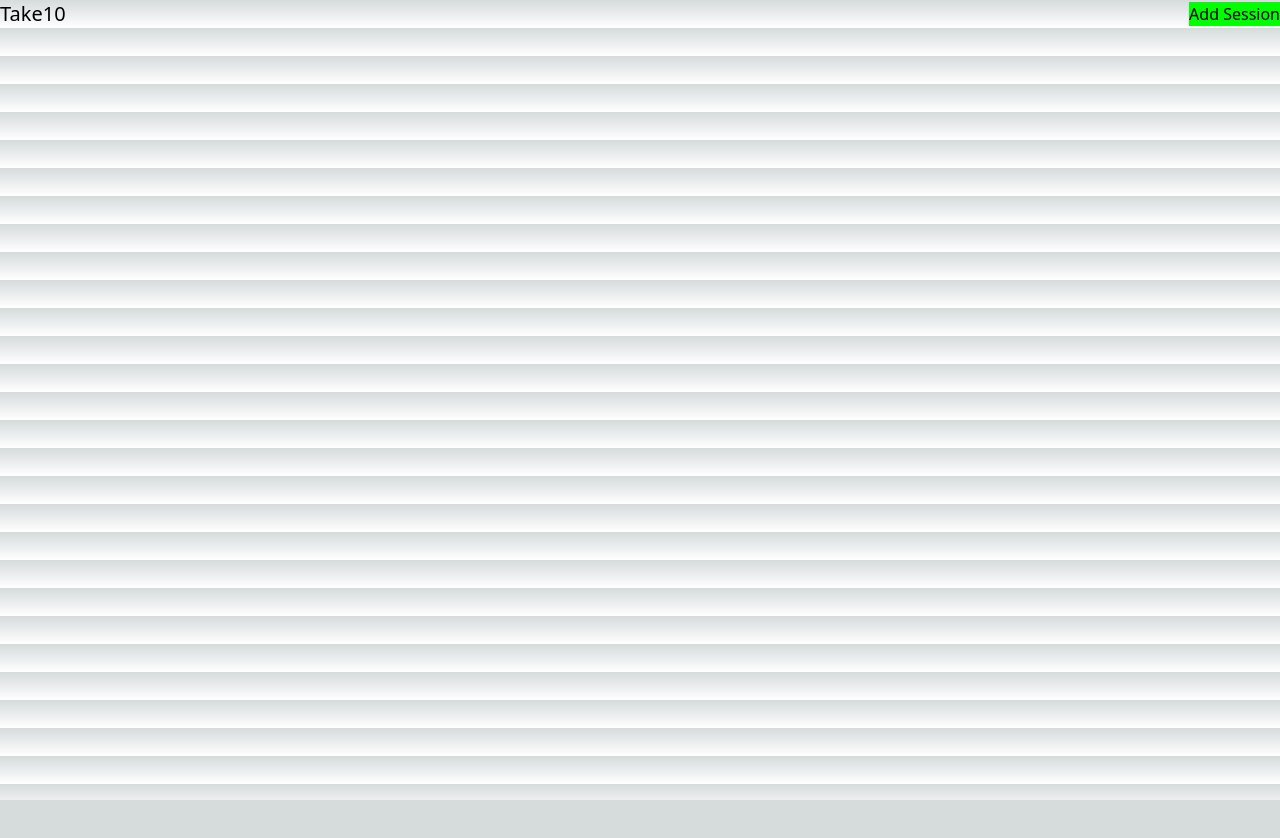
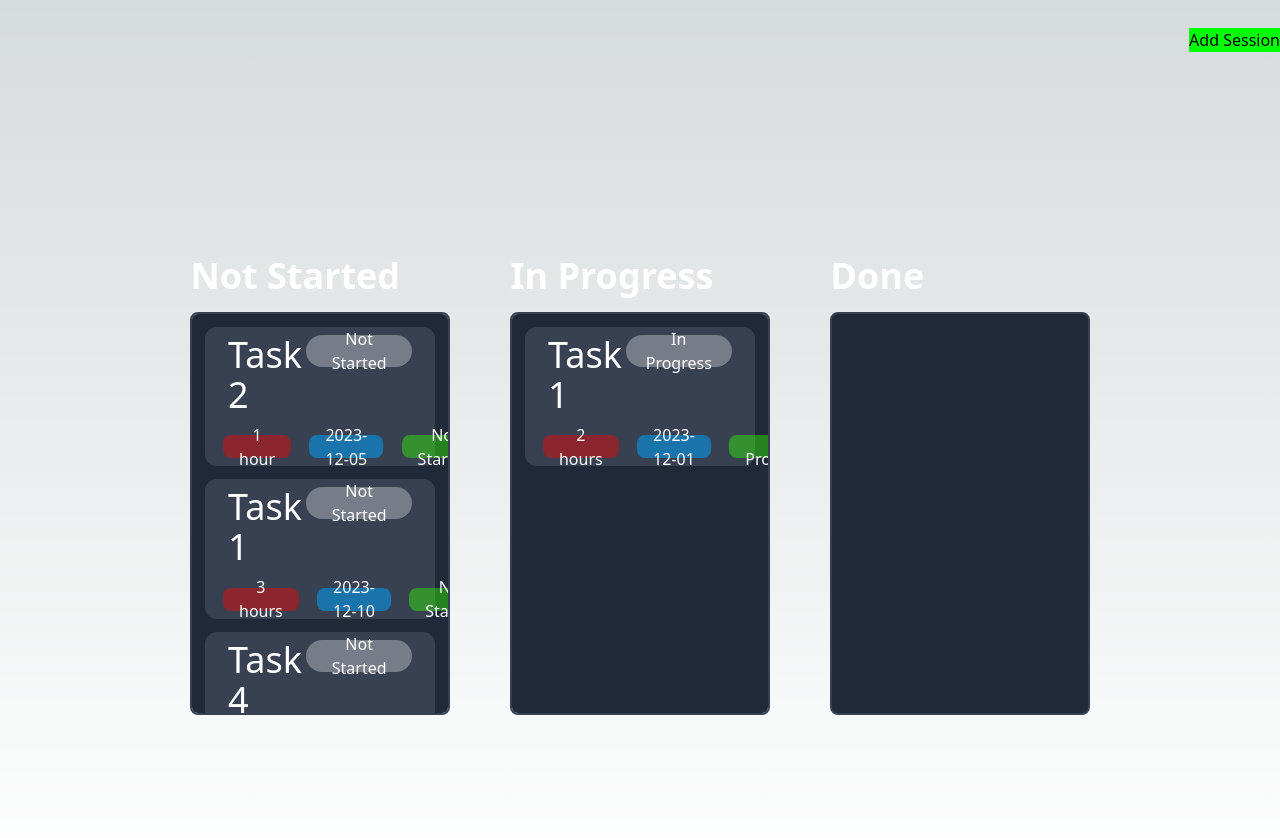
Before and after one commit to mithunb9/TakeTen, a Next.js app in the folder client/: page / in a window 1280 px wide. Shown: the top 838 px of the page. Before the commit the page ends 800 px from the top, so only its background shows below. Built offline with nearby package versions, Linux system fonts and the light colour scheme.

Commit message:
fix merge conflicts

```diff
--- /dev/null
+++ b/client/components/ColumnComponents.tsx
@@ -0,0 +1,62 @@
+import React from 'react';
+import {FaDotCircle} from 'react-icons/fa';
+
+interface Task {
+  id: number; // Unique identifier for each task
+  name: string;
+  timeToComplete: string;
+  taskClass: string;
+  dueDate: string;
+}
+
+interface ColumnProps {
+tasks: Task[];
+columnTitle: string;
+onDrop: (e: React.DragEvent<HTMLDivElement>, newColumn: string) => void;
+allowDrop: (e: React.DragEvent<HTMLDivElement>) => void;
+onDragStart: (e: React.DragEvent<HTMLDivElement>, task: Task) => void;
+}
+
+const ColumnComponent: React.FC<ColumnProps> = ({
+tasks,
+columnTitle,
+onDrop,
+allowDrop,
+onDragStart,
+}) => {
+return (
+    <div className="w-1/3 p-4 h-[60vh] ">
+    <h2 className="text-4xl font-bold mb-4 mx-[5%]">{columnTitle}</h2>
+    <div
+        className="bg-gray-800 overflow-y-auto   rounded-lg border-2 border-gray-700 h-[90%] mx-[5%]"
+        onDrop={(e) => onDrop(e, columnTitle)}
+        onDragOver={(e) => allowDrop(e)}
+    >
+        {tasks
+        .filter((task) => task.taskClass === columnTitle)
+        .map((task) => (
+            <div
+            key={task.name}
+            className="bg-gray-700 p-[5%] m-[5%] h-[35%] w-[90%] rounded-xl cursor-move flex flex-col justify-center items-center"
+            draggable
+            onDragStart={(e) => onDragStart(e, task)}
+            >
+            <div className='w-[90%] flex flex-row justify-between'>
+                <h1 className='text-4xl '>{task.name}</h1>
+                <button className=' bg-[#ffffff51] px-5 h-8 flex flex-col justify-center rounded-full items-center'>  {columnTitle}</button>
+
+            </div>
+            <div className='flex flex-row w-[90%] h-[20%] justify-evenly item-center ml-[-5%] gap-[10%] mt-[10%]' >
+
+                <button className='rounded-lg bg-[#ff00006b]  w-fit px-4 flex flex-col justify-center  items-center'>{task.timeToComplete}</button>
+                <button className='rounded-lg bg-[#00a2ff86]  px-4 w-fit flex flex-col justify-center  items-center'>{task.dueDate}</button>
+                <button className='rounded-lg bg-[#33ff006b]  px-4 flex w-fit flex-col justify-center  items-center'>{task.taskClass}</button>
+            </div>
+            </div>
+        ))}
+    </div>
+    </div>
+);
+};
+
+export default ColumnComponent;
--- a/client/components/NavBar.tsx
+++ b/client/components/NavBar.tsx
@@ -2,9 +2,9 @@ import React from 'react';
 
 const Navbar = () => {
   return (
-    <div className='flex flex-row justify-between items-center'>
+    <div className='flex flex-row justify-between bg-white-500 items-center h-[10vh]'>
         <div>
-            <h1 className='text-xl'>Take10</h1>
+            <h1 className='text-xl'></h1>
         </div>
         <div>
             <button className='bg-[#00ff00]'>
--- /dev/null
+++ b/client/pages/icons/PlusIcon.tsx
@@ -0,0 +1,20 @@
+function PlusIcon() {
+  return (
+    <svg
+      xmlns="http://www.w3.org/2000/svg"
+      fill="none"
+      viewBox="0 0 24 24"
+      strokeWidth={1.5}
+      stroke="currentColor"
+      className="w-6 h-6"
+    >
+      <path
+        strokeLinecap="round"
+        strokeLinejoin="round"
+        d="M12 9v6m3-3H9m12 0a9 9 0 11-18 0 9 9 0 0118 0z"
+      />
+    </svg>
+  );
+}
+
+export default PlusIcon;
--- /dev/null
+++ b/client/pages/icons/TrashIcon.tsx
@@ -0,0 +1,19 @@
+function TrashIcon() {
+  return (
+    <svg
+      xmlns="http://www.w3.org/2000/svg"
+      fill="none"
+      viewBox="0 0 24 24"
+      strokeWidth={1.5}
+      className="w-6 h-6"
+    >
+      <path
+        strokeLinecap="round"
+        strokeLinejoin="round"
+        d="M14.74 9l-.346 9m-4.788 0L9.26 9m9.968-3.21c.342.052.682.107 1.022.166m-1.022-.165L18.16 19.673a2.25 2.25 0 01-2.244 2.077H8.084a2.25 2.25 0 01-2.244-2.077L4.772 5.79m14.456 0a48.108 48.108 0 00-3.478-.397m-12 .562c.34-.059.68-.114 1.022-.165m0 0a48.11 48.11 0 013.478-.397m7.5 0v-.916c0-1.18-.91-2.164-2.09-2.201a51.964 51.964 0 00-3.32 0c-1.18.037-2.09 1.022-2.09 2.201v.916m7.5 0a48.667 48.667 0 00-7.5 0"
+      />
+    </svg>
+  );
+}
+
+export default TrashIcon;
--- a/client/pages/index.tsx
+++ b/client/pages/index.tsx
@@ -1,10 +1,17 @@
-import React from "react";
-import Navbar from "../components/NavBar";
+import Image from 'next/image'
+import Navbar from "../components/NavBar"
+import KanbanBoard from './screens/kanbanBoard'
+
+
+
 
 export default function Home() {
   return (
     <>
-      <Navbar />
+
+      <Navbar/>
+      <KanbanBoard />
+
     </>
-  );
+  )
 }
--- /dev/null
+++ b/client/pages/screens/kanbanBoard.tsx
@@ -0,0 +1,101 @@
+import React, { useState } from 'react';
+import ColumnComponent from '../../components/ColumnComponents'; // Import the new component
+
+interface Task {
+  id: number; // Unique identifier for each task
+  name: string;
+  timeToComplete: string;
+  taskClass: string;
+  dueDate: string;
+}
+
+
+const KanbanBoard: React.FC = () => {
+  const [tasks, setTasks] = useState<Task[]>([
+  {
+    id: 1,
+    name: 'Task 1',
+    timeToComplete: '2 hours',
+    taskClass: 'In Progress',
+    dueDate: '2023-12-01',
+  },
+  {
+    id: 2,
+    name: 'Task 2',
+    timeToComplete: '1 hour',
+    taskClass: 'Not Started',
+    dueDate: '2023-12-05',
+  },
+  {
+    id: 3,
+    name: 'Task 1',
+    timeToComplete: '3 hours',
+    taskClass: 'Not Started',
+    dueDate: '2023-12-10',
+},
+{
+    id: 4,
+    name: 'Task 4',
+    timeToComplete: '4 hours',
+    taskClass: 'Not Started',
+    dueDate: '2023-12-15',
+},
+  //add more sample tasks
+
+
+
+  // ... other tasks
+]);
+
+
+  const handleDragStart = (e: React.DragEvent<HTMLDivElement>, task: Task) => {
+    e.dataTransfer.setData('application/json', JSON.stringify(task));
+  };
+
+  const handleDrop = (e: React.DragEvent<HTMLDivElement>, newColumn: string) => {
+  e.preventDefault();
+  const droppedTask = JSON.parse(e.dataTransfer.getData('application/json'));
+
+  // Remove the task from the old column
+  const updatedTasks = tasks.filter((task) => task.id !== droppedTask.id);
+
+  // Add the task to the new column
+  setTasks([...updatedTasks, { ...droppedTask, taskClass: newColumn }]);
+};
+
+
+  const allowDrop = (e: React.DragEvent<HTMLDivElement>) => {
+    e.preventDefault();
+  };
+
+  return (
+    <div className="flex justify-center items-center h-screen bg-red text-white">
+      <div className="flex w-3/4">
+        {/* Use the ColumnComponent for each column */}
+        <ColumnComponent
+          tasks={tasks}
+          columnTitle="Not Started"
+          onDrop={handleDrop}
+          allowDrop={allowDrop}
+          onDragStart={handleDragStart}
+        />
+        <ColumnComponent
+          tasks={tasks}
+          columnTitle="In Progress"
+          onDrop={handleDrop}
+          allowDrop={allowDrop}
+          onDragStart={handleDragStart}
+        />
+        <ColumnComponent
+          tasks={tasks}
+          columnTitle="Done"
+          onDrop={handleDrop}
+          allowDrop={allowDrop}
+          onDragStart={handleDragStart}
+        />
+      </div>
+    </div>
+  );
+};
+
+export default KanbanBoard;
```
Also changed, not shown: client/package.json (+7 -4 lines), 1 other file (tests, documents, lock files or other folders).
